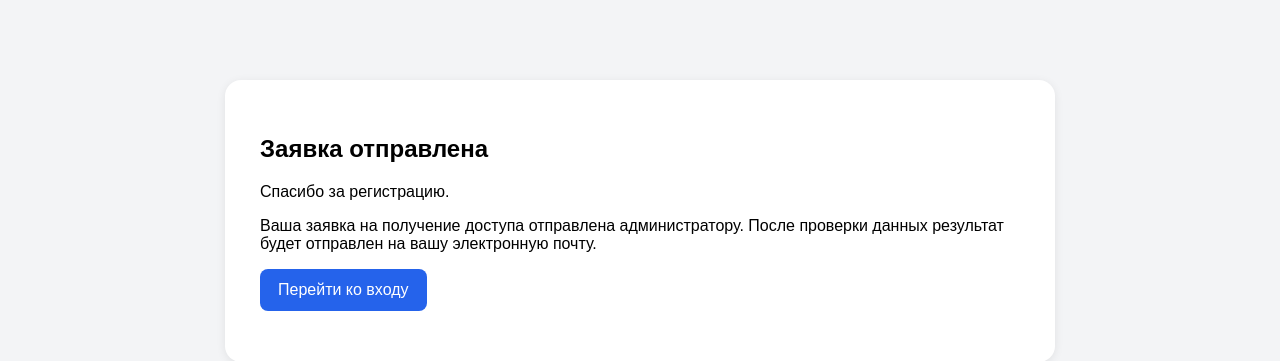
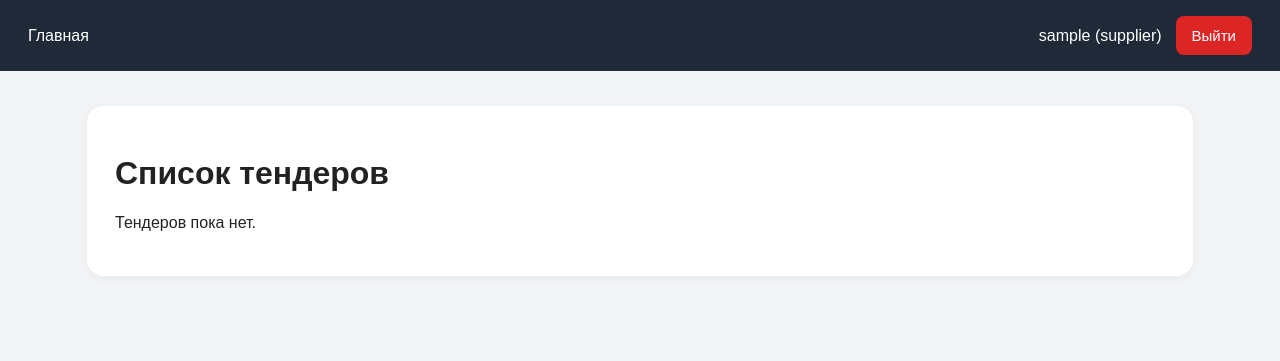
Before and after one commit to MEsenbekov/tender-system, a Django app: page / in a window 1280 px wide. Shown: the top 361 px of the page. Run offline with Django 5.2, Linux system fonts and the light colour scheme; the visitor is signed in with stand-in values (Sample User, id 1); data that the repository does not hold is empty.

Commit message:
Fix url logaut

```diff
--- a/templates/base.html
+++ b/templates/base.html
@@ -155,7 +155,10 @@
     <div class="right">
         {% if user.is_authenticated %}
             <span>{{ user.username }} ({{ user.role }})</span>
-                <a class="btn logout-btn" href="{% url 'logout' %}">Выйти</a>
+                <form method="post" action="{% url 'logout' %}" style="margin:0;">
+                    {% csrf_token %}
+            <button class="logout-btn" type="submit">Выйти</button>
+        </form>
     {% else %}
         <a href="{% url 'login' %}">Войти</a>
         <a href="{% url 'register' %}">Регистрация</a>
--- a/templates/home.html
+++ b/templates/home.html
@@ -1,49 +1,24 @@
-<!DOCTYPE html>
-<html lang="ru">
-<head>
-    <meta charset="UTF-8">
-    <title>Заявка отправлена</title>
-    <style>
-        body {
-            font-family: Arial, sans-serif;
-            background: #f3f4f6;
-            margin: 0;
-            padding: 0;
-        }
+{% extends 'base.html' %}
 
-        .box {
-            max-width: 760px;
-            margin: 80px auto;
-            background: white;
-            padding: 35px;
-            border-radius: 16px;
-            box-shadow: 0 2px 10px rgba(0,0,0,0.08);
-        }
+{% block title %}Главная{% endblock %}
 
-        .btn {
-            display: inline-block;
-            padding: 12px 18px;
-            background: #2563eb;
-            color: white;
-            text-decoration: none;
-            border-radius: 8px;
-        }
-    </style>
-</head>
-<body>
-    <div class="box">
-        <h2>Заявка отправлена</h2>
+{% block content %}
+<h1>Список тендеров</h1>
 
-        <p>Спасибо за регистрацию.</p>
+{% for tender in tenders %}
+    <div class="card">
+        <h3>
+            <a href="{% url 'tender_detail' tender.id %}">
+                {{ tender.title }}
+            </a>
+        </h3>
 
-        <p>
-            Ваша заявка на получение доступа отправлена администратору.
-            После проверки данных результат будет отправлен на вашу электронную почту.
-        </p>
-
-        <p>
-            <a class="btn" href="/login/">Перейти ко входу</a>
-        </p>
+        <p>{{ tender.description }}</p>
+        <p><strong>Заказчик:</strong> {{ tender.customer.username }}</p>
+        <p><strong>Срок подачи:</strong> {{ tender.deadline }}</p>
+        <p><strong>Статус:</strong> {{ tender.status }}</p>
     </div>
-</body>
-</html>
+{% empty %}
+    <p>Тендеров пока нет.</p>
+{% endfor %}
+{% endblock %}
--- a/templates/verification_success.html
+++ b/templates/verification_success.html
@@ -27,6 +27,11 @@
             color: white;
             text-decoration: none;
             border-radius: 8px;
+            margin-right: 10px;
+        }
+
+        .btn-secondary {
+            background: #6b7280;
         }
     </style>
 </head>
@@ -43,6 +48,7 @@
 
         <p>
             <a class="btn" href="/login/">Перейти ко входу</a>
+            <a class="btn btn-secondary" href="/">На главную</a>
         </p>
     </div>
 </body>
```
Lines whose indentation alone changed are shown as unchanged.
